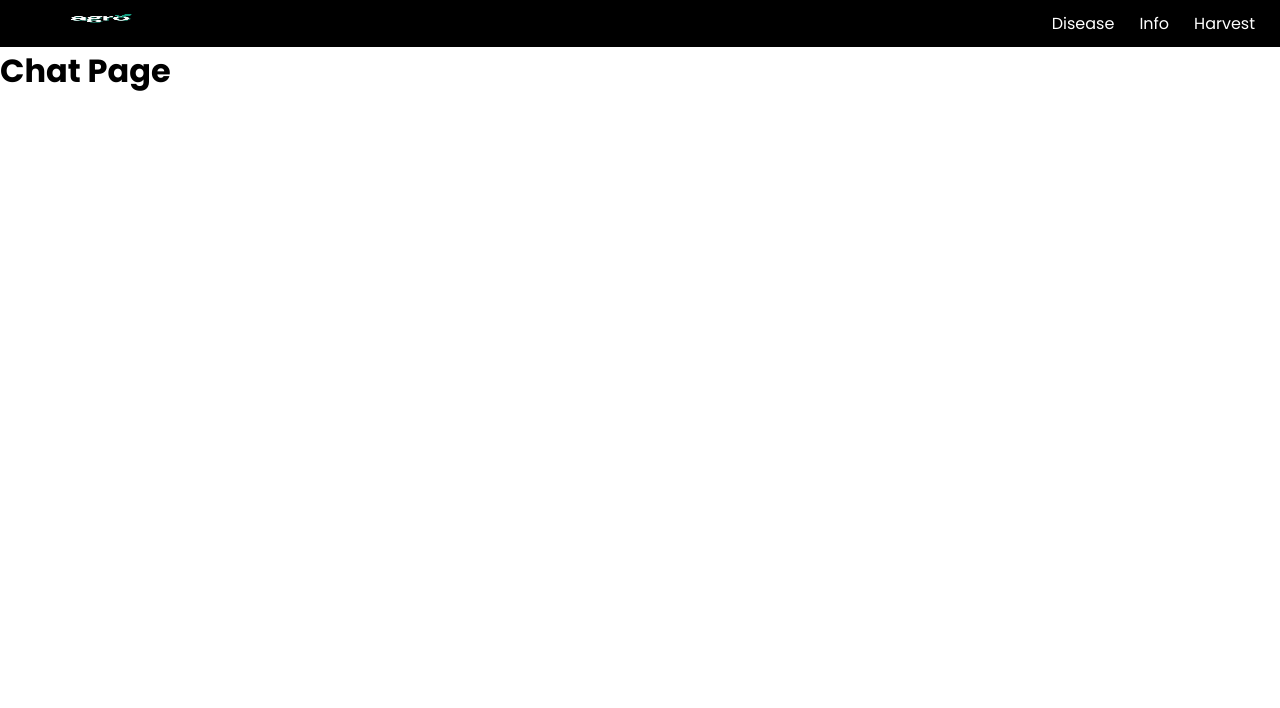
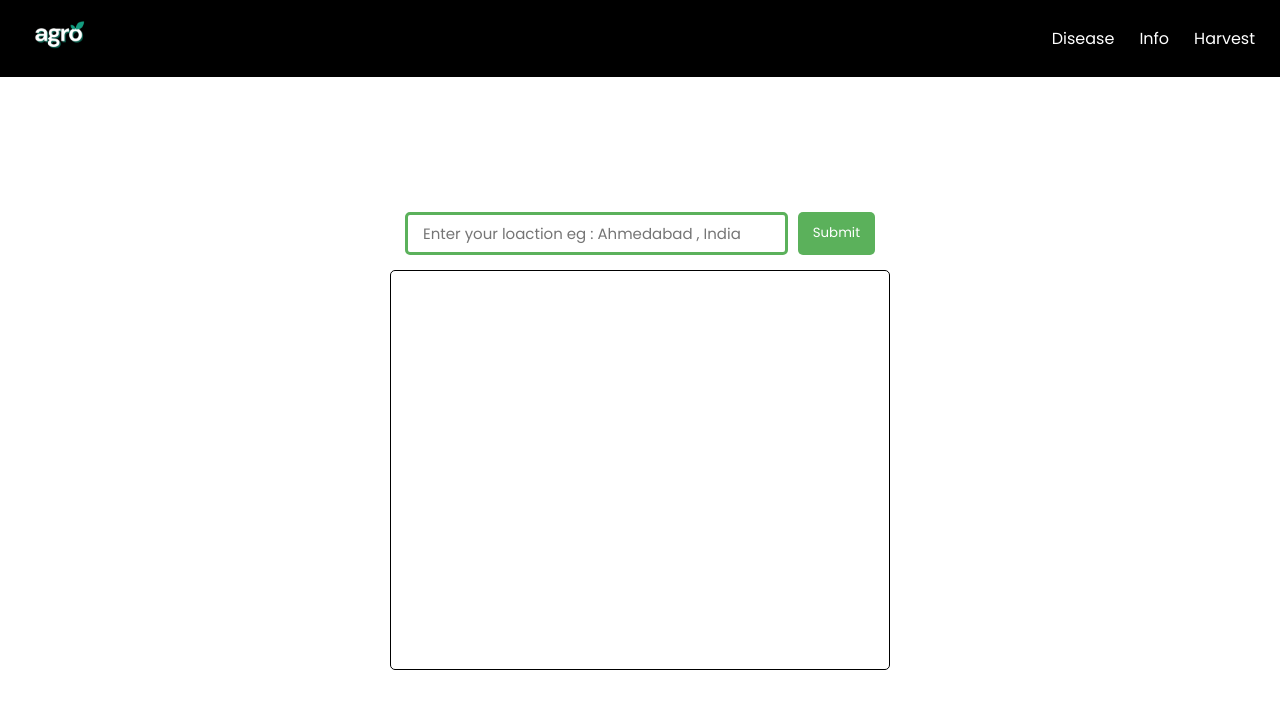
Before and after one commit to taralshah09/cropAI, a React (Vite) app in the folder frontend/: page /harvest in a window 1280 px wide. Shown: the top 708 px of the page. Built offline with nearby package versions, Linux system fonts and the light colour scheme.

Commit message:
Adding logo2 and harvest page

```diff
--- a/frontend/src/App.jsx
+++ b/frontend/src/App.jsx
@@ -5,6 +5,7 @@ import DiseasePage from './pages/DiseasePage';
 import DiseaseScanPage from './pages/DiseaseScanPage';
 import DiseaseDescribePage from './pages/DiseaseDescribePage';
 import CropInfoPage from './pages/CropInfoPage';
+import HarvestPage from './pages/HarvestPage';
 
 function App() {
   return (
@@ -16,7 +17,7 @@ function App() {
             <Route index element={<Home/>} />
             <Route path='/disease' element={<DiseasePage/>} />
             <Route path='/info' element={<CropInfoPage/>} />
-            <Route path='/harvest' element={<h1>Chat Page</h1>} />
+            <Route path='/harvest' element={<HarvestPage/>} />
             <Route path='/disease/scan' element={<DiseaseScanPage/>} />
             <Route path='/disease/describe' element={<DiseaseDescribePage/>} />
             <Route path='/info/pest-prevention' element={<h1>PestPrevention</h1>} />
--- a/frontend/src/components/Navbar.jsx
+++ b/frontend/src/components/Navbar.jsx
@@ -3,7 +3,7 @@ import { Link } from 'react-router-dom'
 const Navbar = () => {
   return (
     <nav>
-        <Link to='/' style={{textDecoration:"none",color:"white"}}><img src="./images/logo_with_no_bg.png"style={{width:"150px",height:"40px"}}/></Link>
+        <Link to='/' style={{textDecoration:"none",color:"white"}}><img src="./images/logo2.png"style={{width:"70px"}}/></Link>
         <ul>
             <Link to='/disease' style={{textDecoration:"none",color:"white"}}>Disease</Link>
             <Link to='/info' style={{textDecoration:"none",color:"white"}}>Info</Link>
--- a/frontend/src/index.css
+++ b/frontend/src/index.css
@@ -564,3 +564,50 @@ color: rgb(91, 177, 91);
   text-align: center;
   color: #333;
 }
+
+/* Harvest Page */
+.harvest-page{
+  width: 100%;
+  height: 89vh;
+  display: flex;
+  flex-direction: column;
+  align-items: center;
+  justify-content: center;
+}
+
+.harvest-page form{
+  width: 500px;
+  /* background: #000; */
+  padding: 15px;
+  border-radius: 5px;
+  display: flex;
+  gap: 10px;
+}
+
+.harvest-page form input{
+  flex: 1;
+  /* background: #000; */
+  padding: 7px 15px;
+  border-radius: 5px;
+  border: 3px solid rgb(91, 177, 91);
+  font-size: 15px;
+}
+.harvest-page form button{
+  padding: 5px 15px;
+  border-radius: 5px;
+  color: white;
+  background: rgb(91, 177, 91);
+  border: 0;
+  outline: 0;
+}
+
+.harvest-page .harvest-answer-box{
+  width: 500px;
+  height: 50vh;
+  overflow: auto;
+  border: 1px solid;
+  border-radius: 5px;
+}
+.harvest-page .harvest-answer-box::-webkit-scrollbar{
+  display: none;
+}
--- /dev/null
+++ b/frontend/src/pages/HarvestPage.jsx
@@ -0,0 +1,23 @@
+import React from 'react';
+
+const HarvestPage = () => {
+  return (
+    <div className='harvest-page'>
+      <form className='harvest-form'>
+        <input
+          type='text'
+          id='harvest-input'
+          name='harvest'
+          className='harvest-input'
+          placeholder='Enter your loaction eg : Ahmedabad , India'
+        />
+        <button type="submit">Submit</button>
+      </form>
+      <div className="harvest-answer-box">
+
+      </div>
+    </div>
+  );
+};
+
+export default HarvestPage;
```
Also changed, not shown: frontend/public/images/logo2.png (added).
